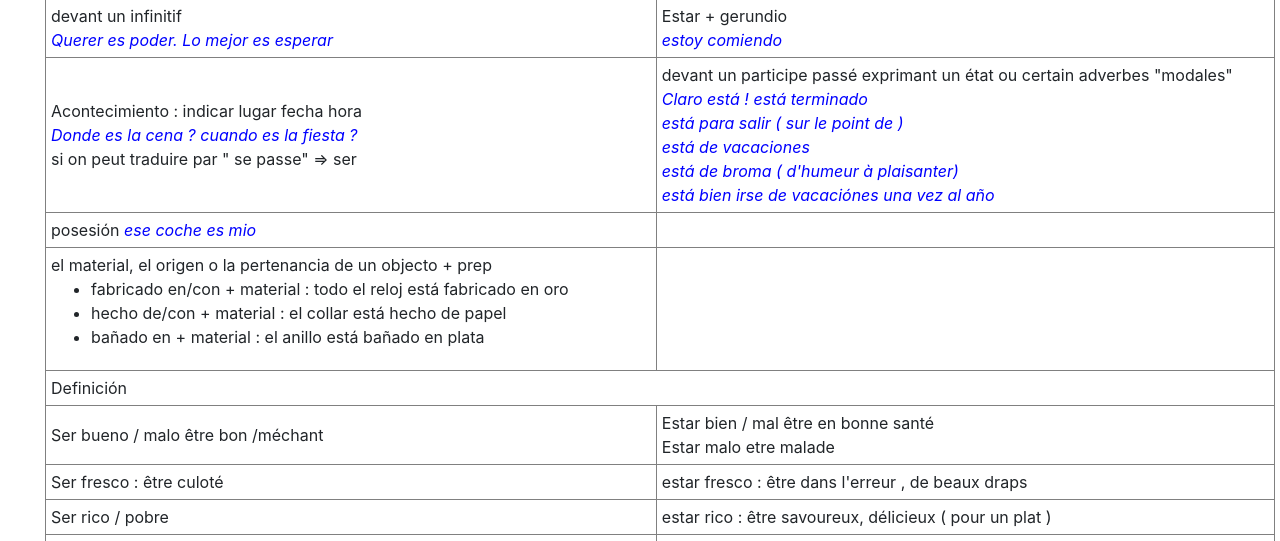
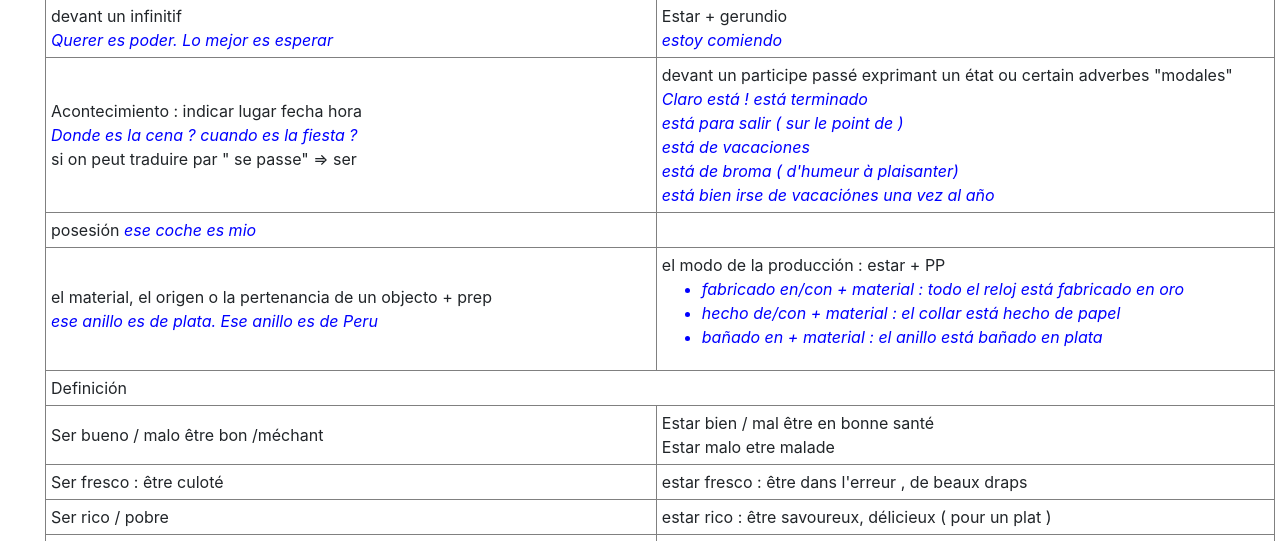
Before and after one commit to kutta75/espanol, a Django app: template verbos/templates/verbos/gramatica.html in a window 1280 px wide, after a click on "-000- SER y ESTAR". Shown: the part 1379-1920 px from the top of the page. Run offline with Django 3.2, Linux system fonts and the light colour scheme; the template is opened without the code that fills it, so the values that code supplies are empty; some libraries are stand-ins or nearby versions.

Commit message:
Update gramatica.html

```diff
--- a/verbos/templates/verbos/gramatica.html
+++ b/verbos/templates/verbos/gramatica.html
@@ -176,8 +176,8 @@ document.addEventListener('DOMContentLoaded', (event) => {
 		<td> </td>
 	</tr>
 	<tr>
-		<td> el material, el origen o la pertenancia de un objecto + prep <br> <span class="exemple> ese anillo es de plata. Ese anillo es de Peru </td>
-		<td> el modo de la producción : estat + PP  <span class ="exemple">
+		<td> el material, el origen o la pertenancia de un objecto + prep <br> <span class="exemple"> ese anillo es de plata. Ese anillo es de Peru </td>
+		<td> el modo de la producción : estar + PP  <span class ="exemple">
 			<ul>
 				<li> fabricado en/con + material : todo el reloj está fabricado en oro </li>
 				<li> hecho de/con + material : el collar está hecho de papel </li>
```
